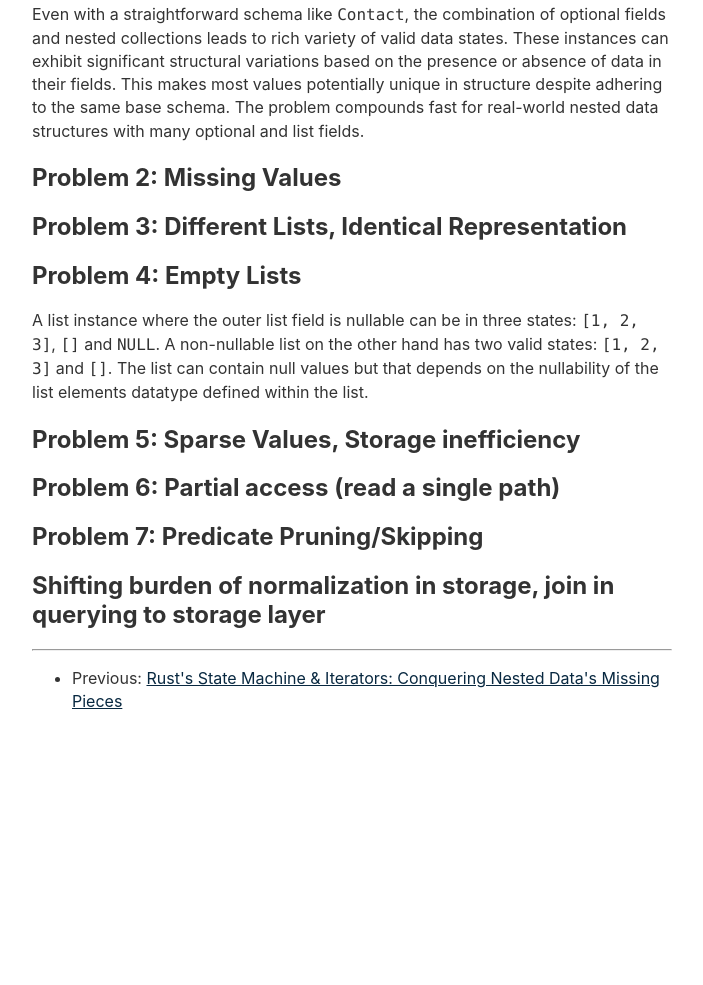
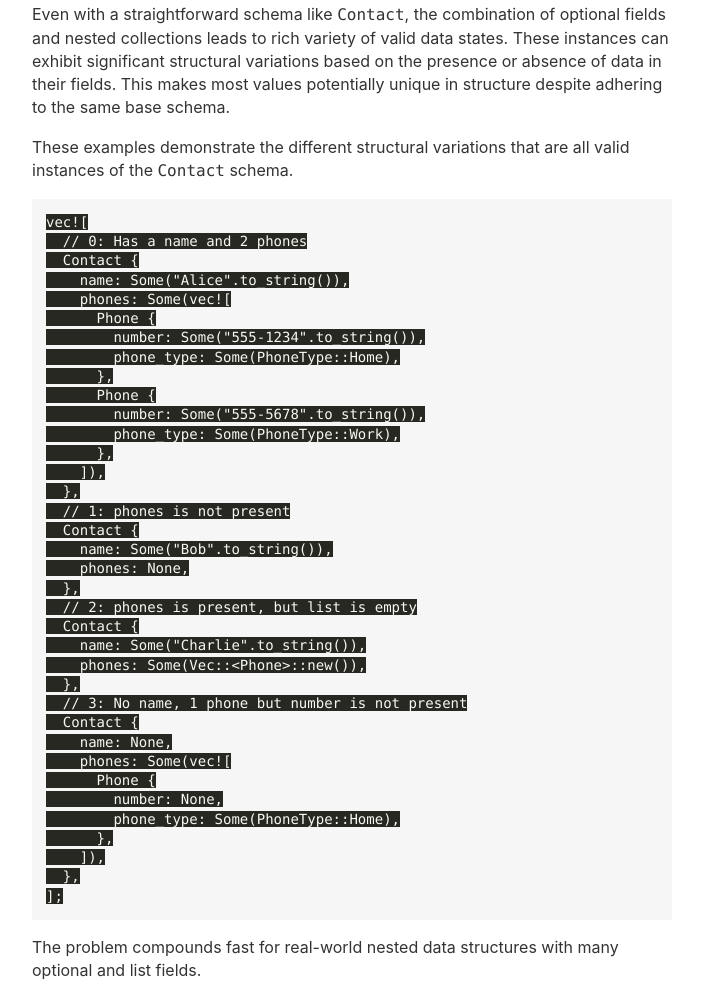
Before and after one commit to jcsherin/jcsherin.github.io, an Eleventy site: page posts/2025-06-24-parquet-dremel-record-shredding/index.md in a window 1280 px wide. Shown: the part 3031-4016 px from the top of the page, without its empty margins (288-991 px from the left). Before the commit the page ends 3777 px from the top, so only its background shows below. Built offline with nearby package versions, Linux system fonts and the light colour scheme; Eleventy itself is replaced by a stand-in of ours; code samples lack their colours; files that its build step writes are made by us from their sources.

Commit message:
examples for problem 1

````diff
--- a/posts/2025-06-24-parquet-dremel-record-shredding/index.md
+++ b/posts/2025-06-24-parquet-dremel-record-shredding/index.md
@@ -63,7 +63,7 @@ This is easier to comprehend with a concrete example.
 ```rust
 struct Contact {
   name: option<string>,
-  phones: option<vec<phone>>,  // <-- this field introduces a nesting level
+  phones: option<vec<Phone>>,  // <-- this field introduces a nesting level
 }
 
 struct Phone {
@@ -115,7 +115,7 @@ We now have all the pieces in places to compose the schema for `Contact`.
 ```rust
 // struct Contact {
 //   name: option<string>,
-//   phones: option<vec<phone>>,
+//   phones: option<vec<Phone>>,
 // }
 
 let name_field = Field::new("name", Datatype::Utf8, true);
@@ -129,7 +129,50 @@ let schema = Schema::new(vec![name_field, phones_list_field]);
 Even with a straightforward schema like `Contact`, the combination of optional fields and nested collections leads
 to rich variety of valid data states. These instances can exhibit significant structural variations based on the
 presence or absence of data in their fields. This makes most values potentially unique in structure despite adhering
-to the same base schema. The problem compounds fast for real-world nested data structures with many optional and list
+to the same base schema.
+
+These examples demonstrate the different structural variations that are all valid instances of the `Contact` schema.
+
+```rust
+vec![
+  // 0: Has a name and 2 phones
+  Contact {
+    name: Some("Alice".to_string()),
+    phones: Some(vec![
+      Phone {
+        number: Some("555-1234".to_string()),
+        phone_type: Some(PhoneType::Home),
+      },
+      Phone {
+        number: Some("555-5678".to_string()),
+        phone_type: Some(PhoneType::Work),
+      },
+    ]),
+  },
+  // 1: phones is not present
+  Contact {
+    name: Some("Bob".to_string()),
+    phones: None,
+  },
+  // 2: phones is present, but list is empty
+  Contact {
+    name: Some("Charlie".to_string()),
+    phones: Some(Vec::<Phone>::new()),
+  },
+  // 3: No name, 1 phone but number is not present
+  Contact {
+    name: None,
+    phones: Some(vec![
+      Phone {
+        number: None,
+        phone_type: Some(PhoneType::Home),
+      },
+    ]),
+  },
+];
+```
+
+The problem compounds fast for real-world nested data structures with many optional and list
 fields.
 
 ## Problem 2: Missing Values
````
